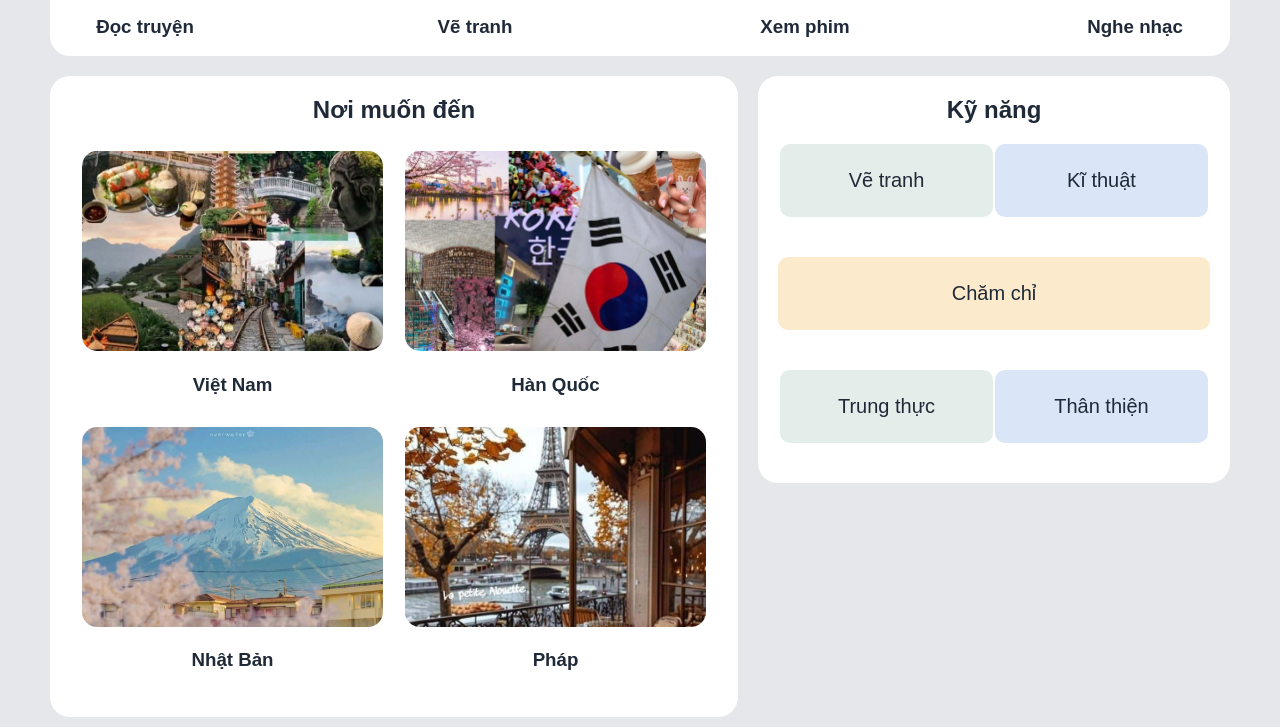
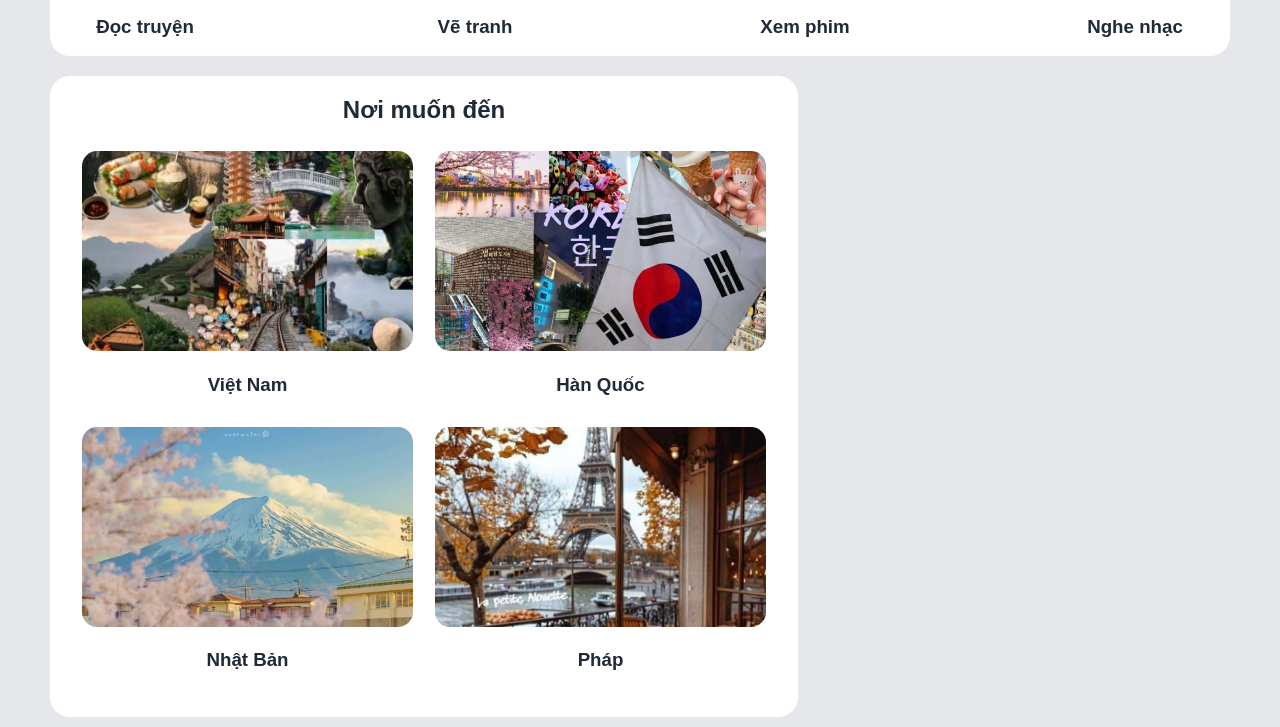
Before and after one commit to zyro-242/My-sister-s-project, a plain HTML site: page index.html in a window 1280 px wide. Shown: the part 1153-1880 px from the top of the page. Drawn offline with Linux system fonts and the light colour scheme.

Commit message:
Fix HTML formatting and structure

```diff
--- a/index.html
+++ b/index.html
@@ -62,7 +62,7 @@
       </div>
     </section>
 
-    <div class="box">
+
       <section class="travel">
         <table>
           <caption>
@@ -91,22 +91,7 @@
         </table>
       </section>
 
-      <section class="skills">
-        <h3>Kỹ năng</h3>
-        <div class="row-1">
-          <p class="text text-side green">Vẽ tranh</p>
-          <p class="text text-side blue">Kĩ thuật</p>
-        </div>
 
-        <div class="row-2">
-          <p class="text yellow">Chăm chỉ</p>
-        </div>
-        <div class="row-3">
-          <p class="text text-side green">Trung thực</p>
-          <p class="text text-side blue">Thân thiện</p>
-        </div>
-      </section>
-    </div>
 
     <footer>
       <p>© 2026 Hồ sơ cá nhân của Đỗ Thị Hiền Trân</p>
```
